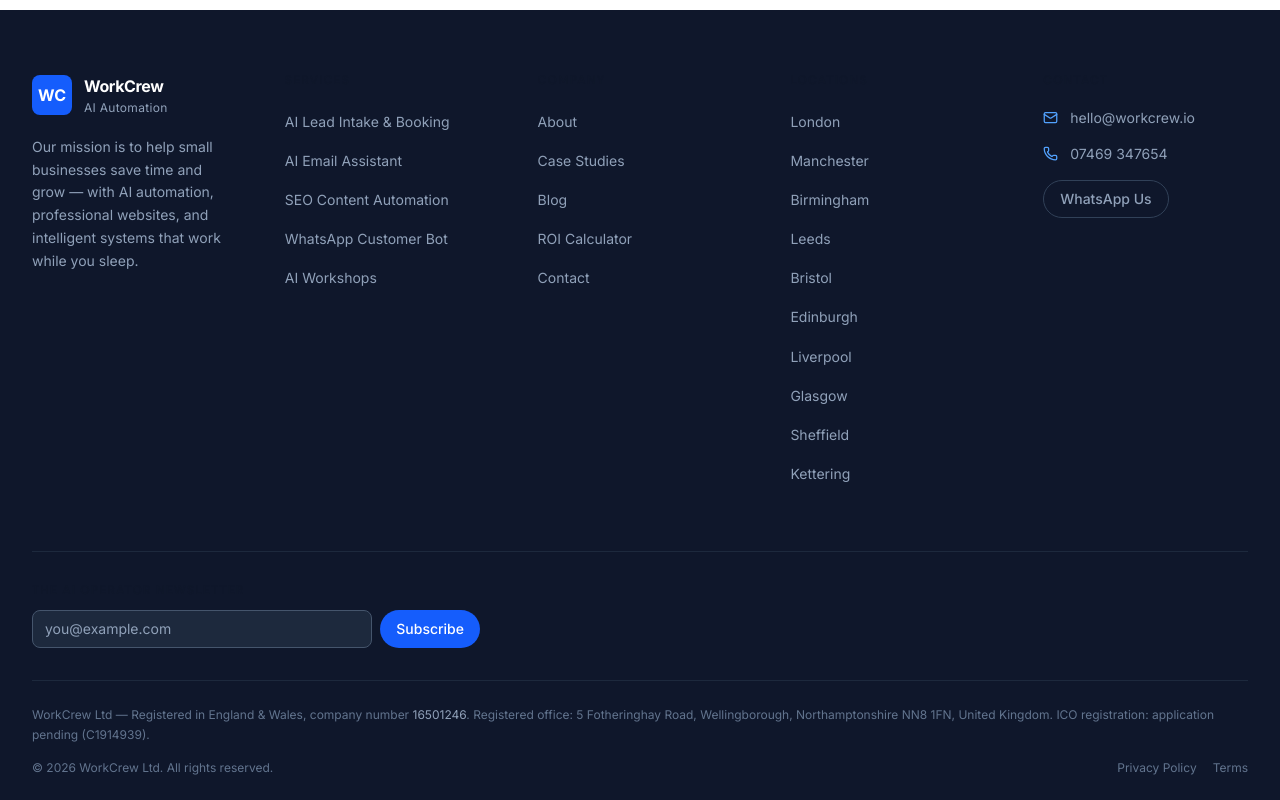
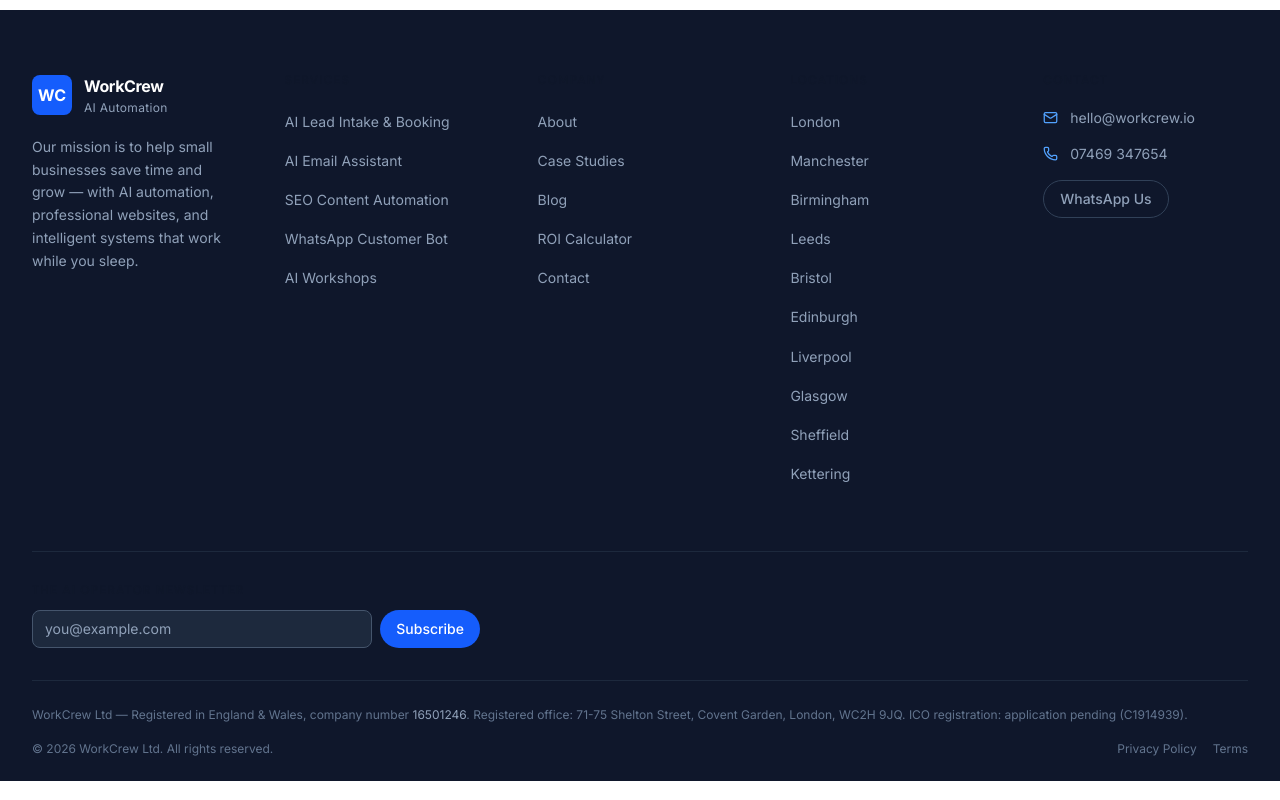
Before and after one commit to sholaola23/company-website, a Next.js app: page / in a window 1280 px wide. Shown: the part 6222-7022 px from the top of the page. Built offline with nearby package versions, Linux system fonts and the light colour scheme; no server answers.

Commit message:
Update registered office address to Shelton Street, London

```diff
--- a/components/layout/Footer.tsx
+++ b/components/layout/Footer.tsx
@@ -177,7 +177,7 @@ export default function Footer() {
           <p className="text-xs text-slate-500 text-center sm:text-left leading-relaxed">
             WorkCrew Ltd — Registered in England &amp; Wales, company number{" "}
             <span className="text-slate-400">16501246</span>. Registered office:{" "}
-            5 Fotheringhay Road, Wellingborough, Northamptonshire NN8 1FN, United Kingdom.
+            71-75 Shelton Street, Covent Garden, London, WC2H 9JQ.
             {/* ICO data controller registration — update number once ICO confirmation email arrives */}
             {" "}ICO registration: application pending (C1914939).
           </p>
```
